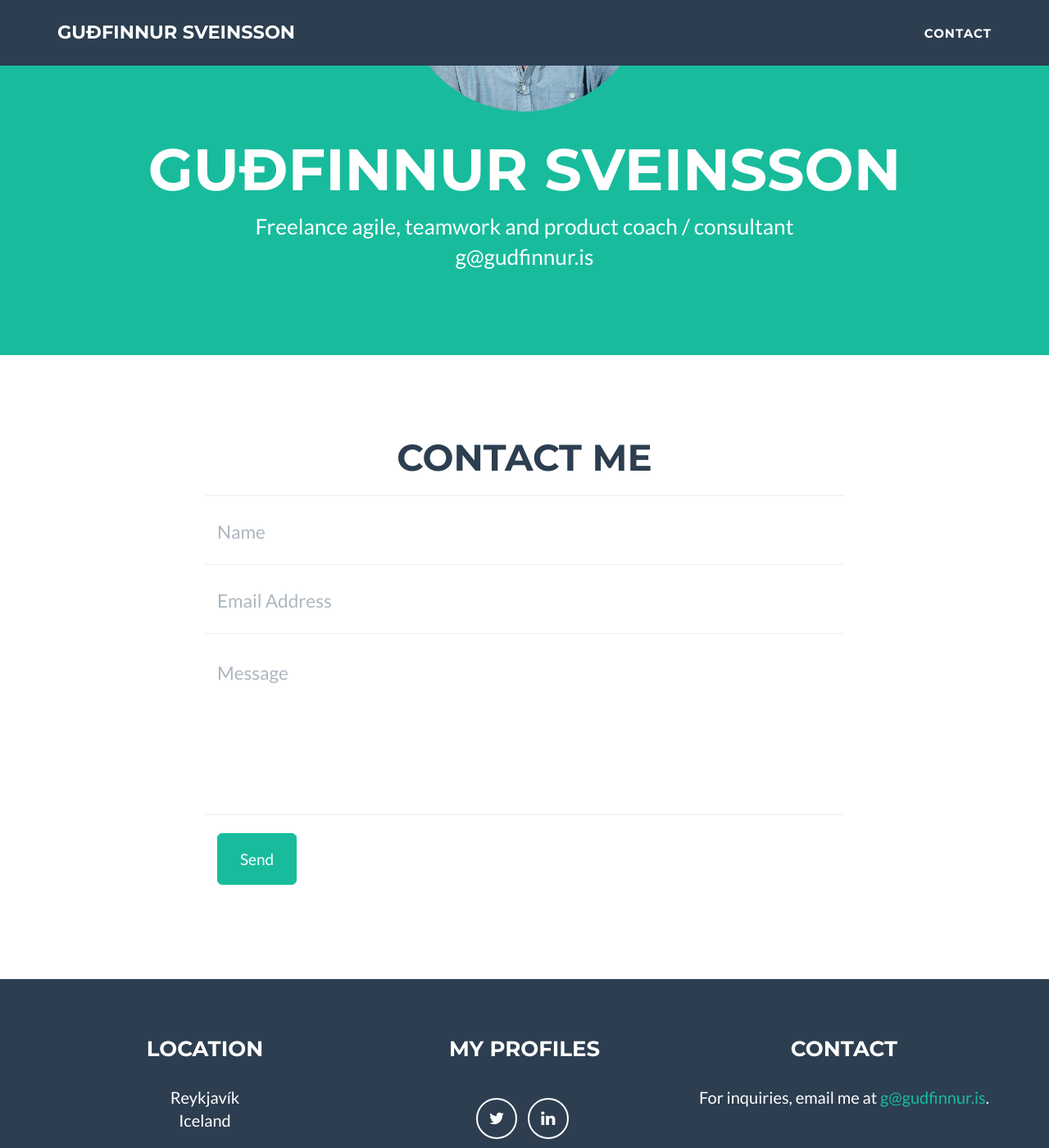
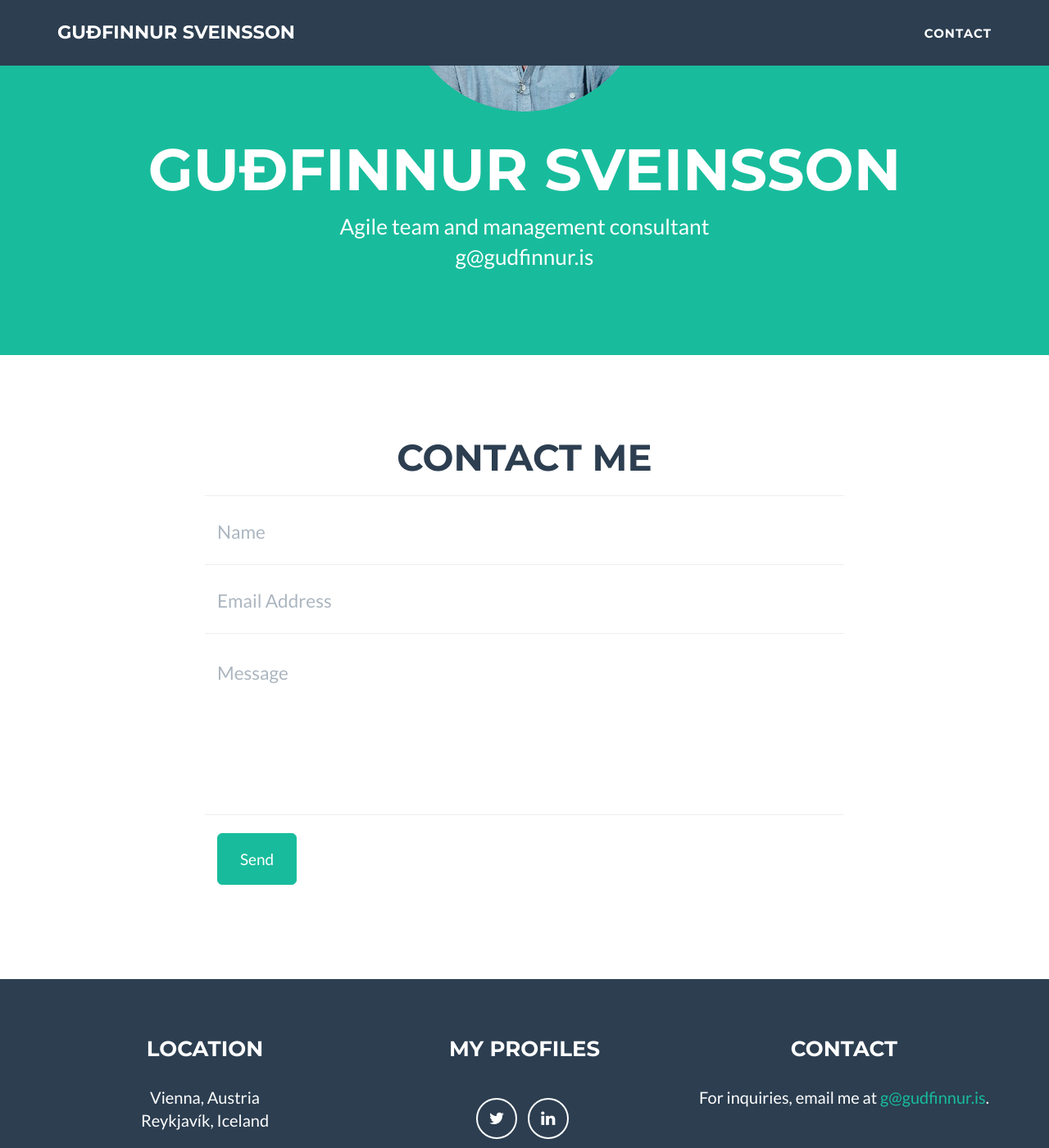
Before and after one commit to guffi/guffi, a Jekyll site: the page built from index.html, in a window 1280 px wide and 1400 px high, scrolled down 364 px. Shown: the whole window at 82% size. Built offline with Jekyll 4.4.1, drawn with Linux system fonts in a browser that asks for light colours.

Commit message:
Update _config.yml

```diff
--- a/_config.yml
+++ b/_config.yml
@@ -2,8 +2,8 @@
 title: Guðfinnur Sveinsson
 email: g@gudfinnur.is
 url: https://www.gudfinnur.is
-description: "Guðfinnur is a freelance agile, teambuilding and product coach / consultant. Former Product Manager & Agile Coach @QuizUp."
-skills: "Freelance agile, teamwork and product coach / consultant"
+description: "Guðfinnur is an agile team and management consultant. Former Product Manager & Agile Coach @QuizUp."
+skills: "Agile team and management consultant"
 meta_author: Sveinsson Guðfinnur
 
 # Google webmaster tools
@@ -45,8 +45,8 @@ social:
 
 # Postal address (add as many lines as necessary)
 address:
-  - line: Reykjavík
-  - line: Iceland
+  - line: Vienna, Austria
+  - line: Reykjavík, Iceland
 
 # Credits content
 credits: 'For inquiries, email me at <a href="mailto:g@gudfinnur.is?Subject=Hello" target="_top">g@gudfinnur.is</a>.'
```
